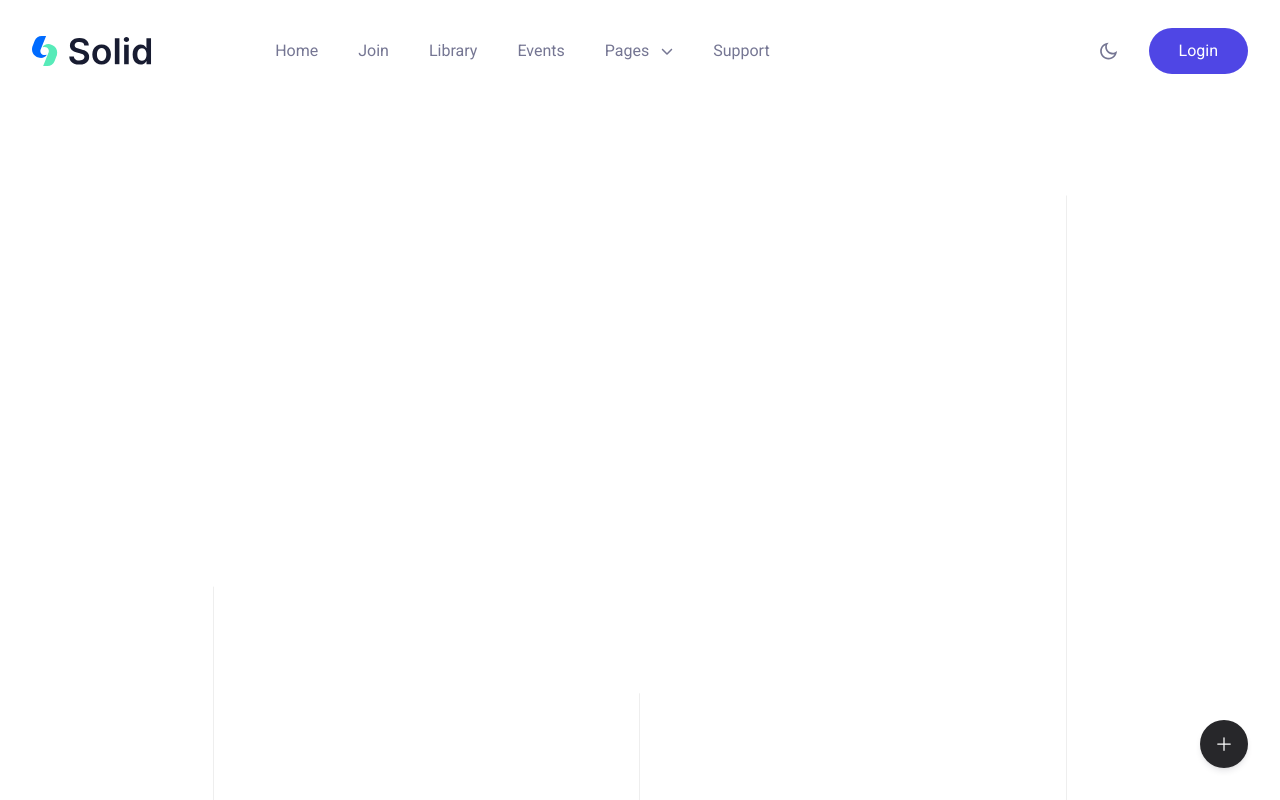
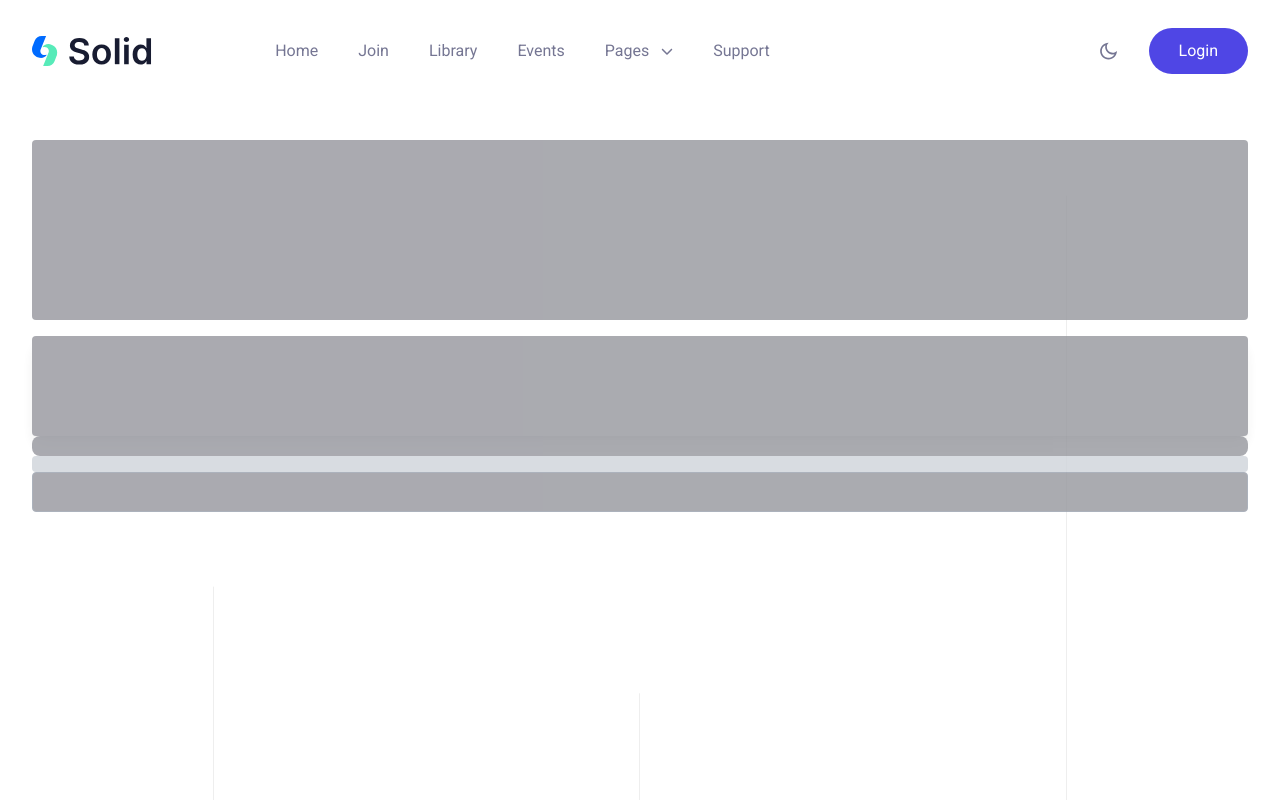
Before and after one commit to siavashsk/eventure, a Next.js app: page /test in a window 1280 px wide. Shown: the top 800 px of the page. Built offline with nearby package versions, Linux system fonts and the light colour scheme.

Commit message:
feat(UI/Skeleton): created skeleton

```diff
--- a/app/(site)/test/page.tsx
+++ b/app/(site)/test/page.tsx
@@ -1,31 +1,16 @@
 "use client";
-import SpeedDial from "@/components/UI/SpeedDial";
+import { Skeleton } from "@/components/UI";
 import React from "react";
-import { FaHome } from "react-icons/fa";
-import { FaGear, FaPage4 } from "react-icons/fa6";
 
 const Test = () => {
-  const buttons = [
-    {
-      icon: <FaHome />,
-      label: "Home",
-      action: () => console.log("Home clicked"),
-    },
-    {
-      icon: <FaGear />,
-      label: "Settings",
-      action: () => console.log("Settings clicked"),
-    },
-    {
-      icon: <FaPage4 />,
-      label: "Pages",
-      action: () => console.log("Pages clicked"),
-    },
-  ];
   return (
     <div className="h-[100vh] w-full">
       <div className="mt-27 h-full w-full p-8">
-        <SpeedDial buttons={buttons} />
+        <Skeleton type="video" className="mb-4" />
+        <Skeleton type="image" className="shadow-lg" />
+        <Skeleton type="title" className="rounded-lg" />
+        <Skeleton type="desc" className="bg-gray-300" />
+        <Skeleton type="icon" className="border border-gray-400" />
       </div>
     </div>
   );
--- /dev/null
+++ b/components/UI/Skeleton/index.tsx
@@ -0,0 +1,46 @@
+import React from "react";
+import { twMerge } from "tailwind-merge";
+
+type SkeletonType = "video" | "image" | "title" | "desc" | "icon";
+
+interface SkeletonProps {
+  type: SkeletonType;
+  width?: string;
+  height?: string;
+  className?: string;
+}
+
+const Skeleton: React.FC<SkeletonProps> = ({
+  type,
+  width,
+  height,
+  className,
+}) => {
+  const baseClasses = "bg-manatee animate-pulse rounded";
+
+  const getSkeletonStyle = () => {
+    switch (type) {
+      case "video":
+        return { width: width || "100%", height: height || "180px" };
+      case "image":
+        return { width: width || "100%", height: height || "100px" };
+      case "title":
+        return { width: width || "100%", height: height || "20px" };
+      case "desc":
+        return { width: width || "100%", height: height || "16px" };
+      case "icon":
+        return { width: width || "100%", height: height || "40px" };
+      default:
+        return {};
+    }
+  };
+
+  return (
+    <div
+      className={twMerge(baseClasses, className)}
+      style={getSkeletonStyle()}
+    />
+  );
+};
+
+export default Skeleton;
--- a/components/UI/index.ts
+++ b/components/UI/index.ts
@@ -12,3 +12,4 @@ export { default as Switch } from "./Switch";
 export { default as Toast } from "./Toast";
 export { default as Timeline } from "./Timeline";
 export { default as Tabs } from "./Tabs";
+export { default as Skeleton } from "./Skeleton";
```
